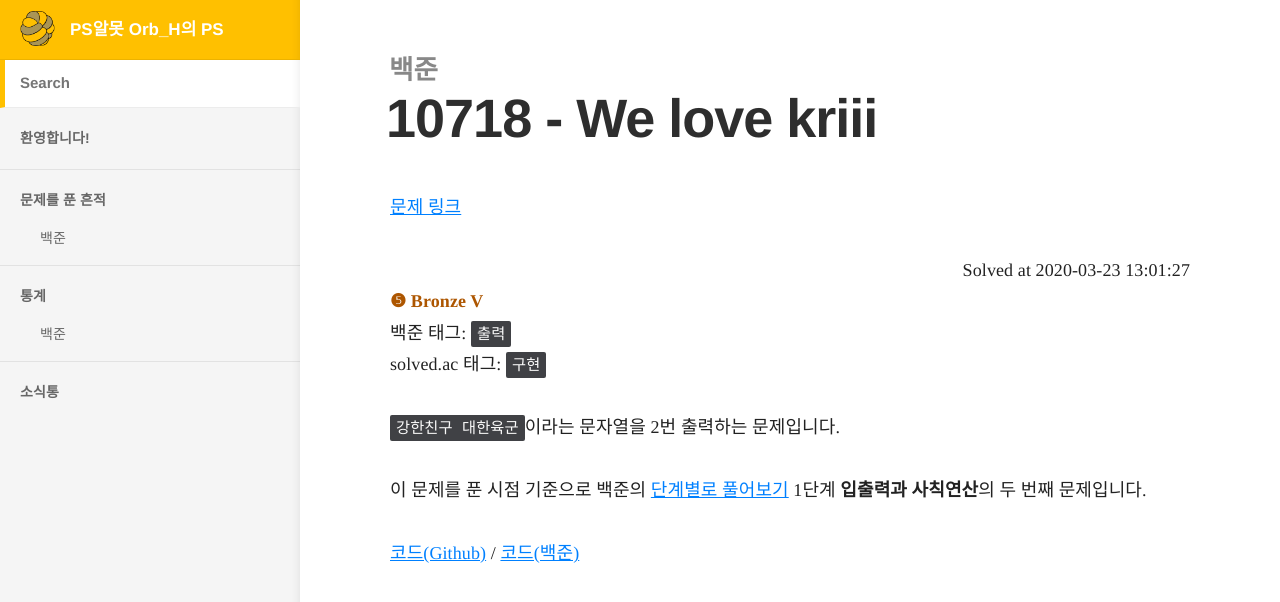
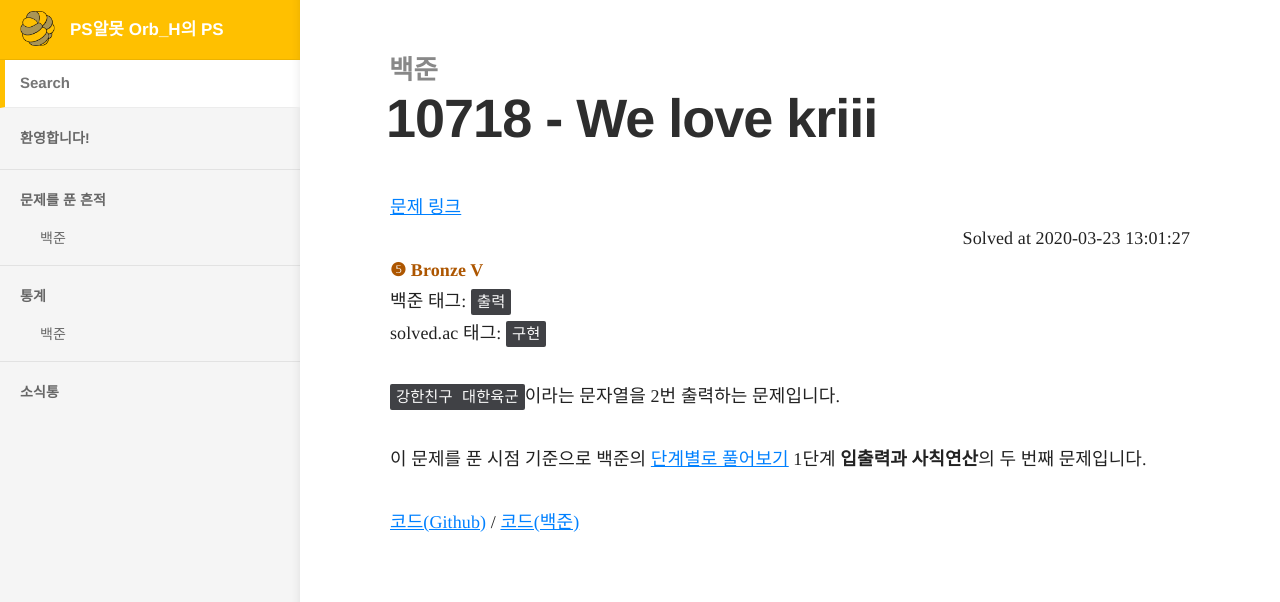
Before and after one commit to Orb-H/nojam, a Jekyll site: the page built from docs/_docs/nojam/10718.md, in a window 1280 px wide. Shown: the top 602 px of the page. Built offline with Jekyll 4.4.1, drawn with Linux system fonts in a browser that asks for light colours.

Commit message:
little change to layout

```diff
--- a/docs/_layouts/nojam.html
+++ b/docs/_layouts/nojam.html
@@ -2,7 +2,6 @@
 layout: default
 ---
 
-<p>
 <a href="noj.am/{{ page.solve_num }}">문제 링크</a>
 <div align=right>Solved at {{ page.solve_date | date: "%Y-%m-%d %H:%M:%S" }}</div>
 {% assign rank = page.solve_diff | minus: 1 | divided_by: 5 %}
@@ -46,6 +45,7 @@
 백준 태그: {% for tag in page.solve_tag %}<code>{{ tag }}</code> {% endfor %}<br/>
 solved.ac 태그: {% for tag in page.solve_solved_tag %}<code>{{ tag }}</code> {% endfor %}
 </p>
+<p>
 </p>
 
 {{ content }}
```
